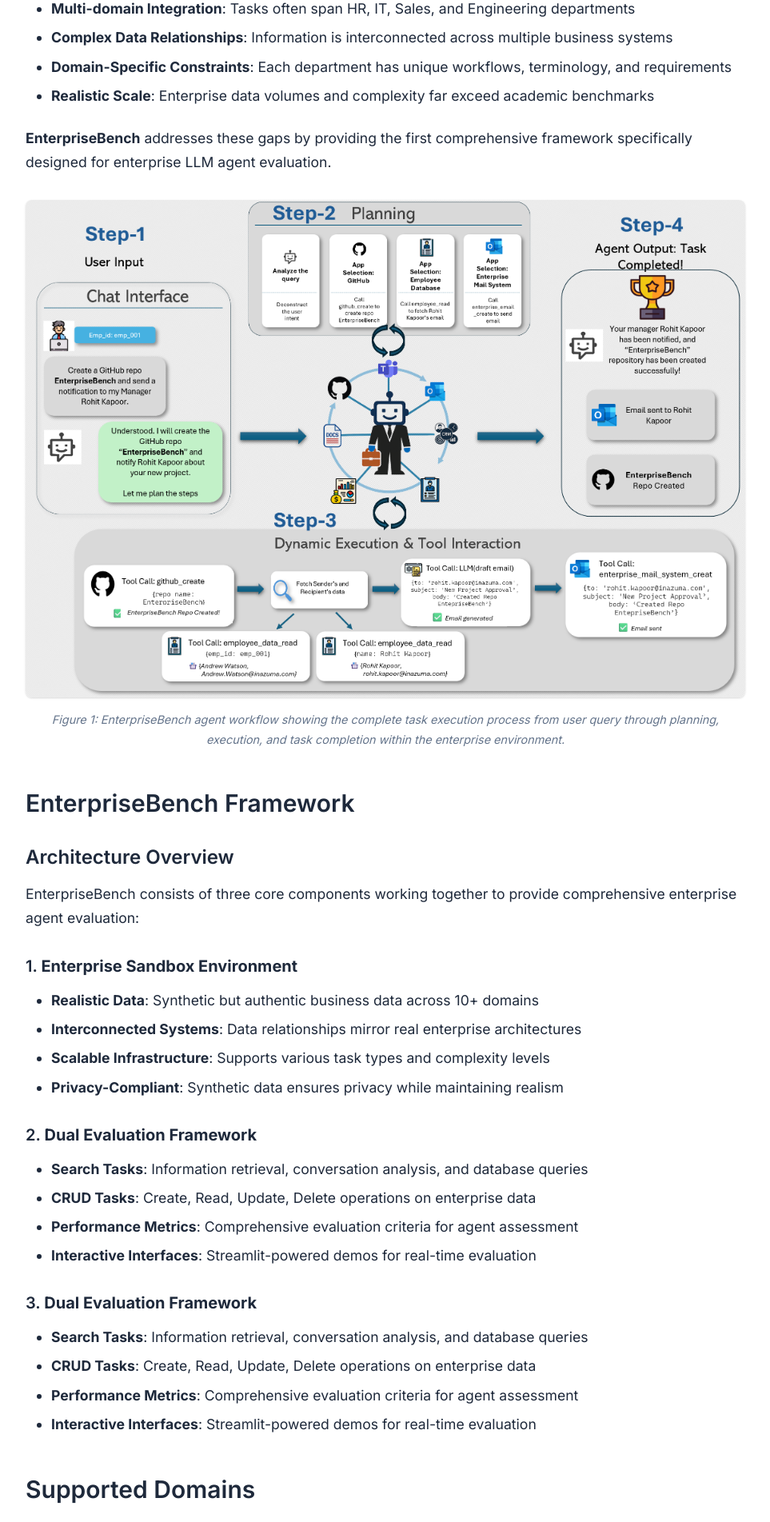
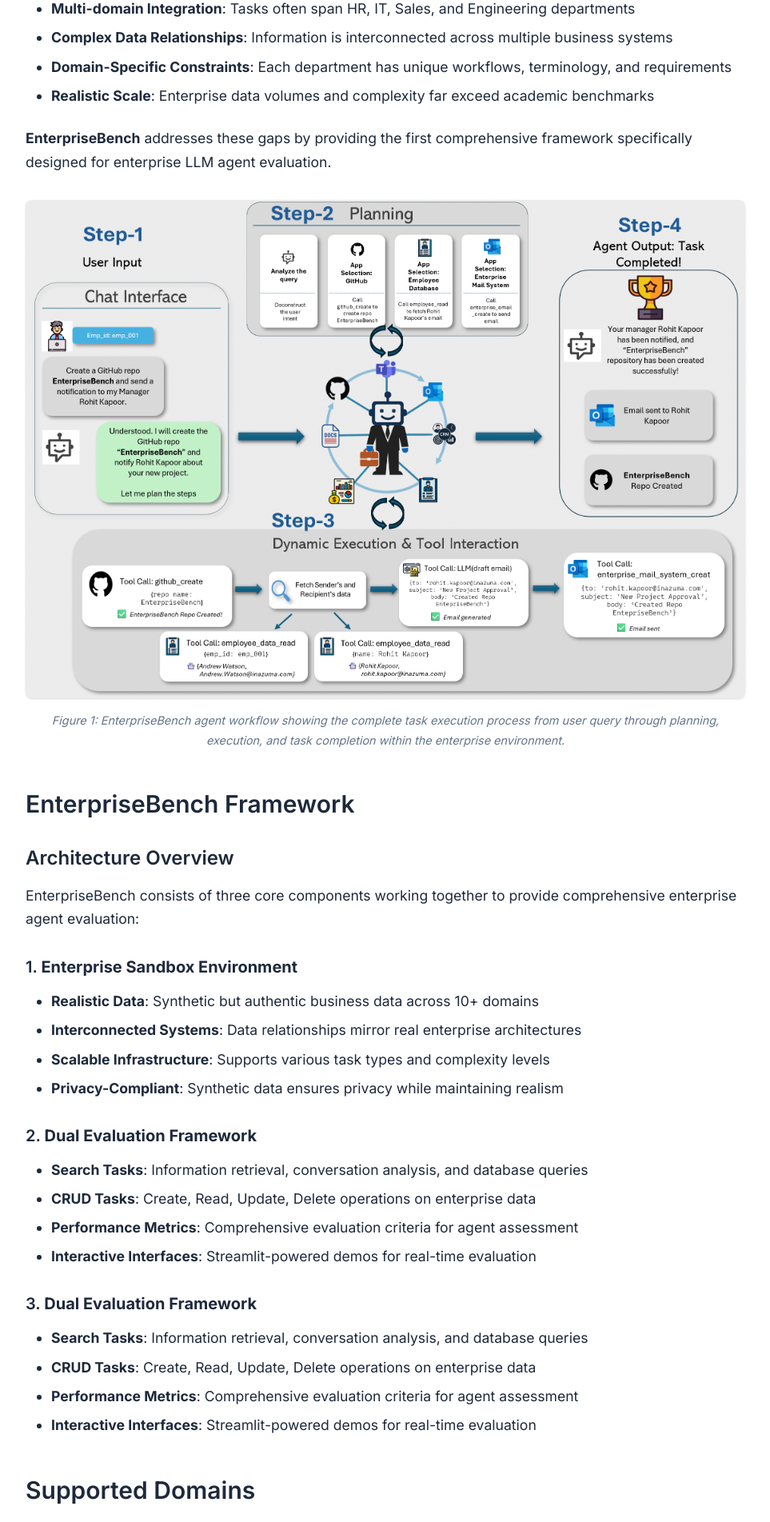
Before and after one commit to ast-fri/EnterpriseBench, a Jekyll site: the page built from index.md, in a window 1280 px wide. Shown: the part 1749-3652 px from the top of the page at 80% size, without its empty margins (158-1121 px from the left). Built offline with Jekyll 4.4.1, drawn with Linux system fonts in a browser that asks for light colours.

Commit message:
edit index.md

```diff
--- a/index.md
+++ b/index.md
@@ -69,7 +69,7 @@
 **EnterpriseBench** addresses these gaps by providing the first comprehensive framework specifically designed for enterprise LLM agent evaluation.
 
 
-![EnterpriseBench Agent Workflow](assets/images/Workflow.png)
+![EnterpriseBench Agent Workflow](assets/images/workflow_1.png)
 *Figure 1: EnterpriseBench agent workflow showing the complete task execution process from user query through planning, execution, and task completion within the enterprise environment.*
 
 ## EnterpriseBench Framework {#framework}
```
Also changed, not shown: assets/images/workflow_1.png (added).
